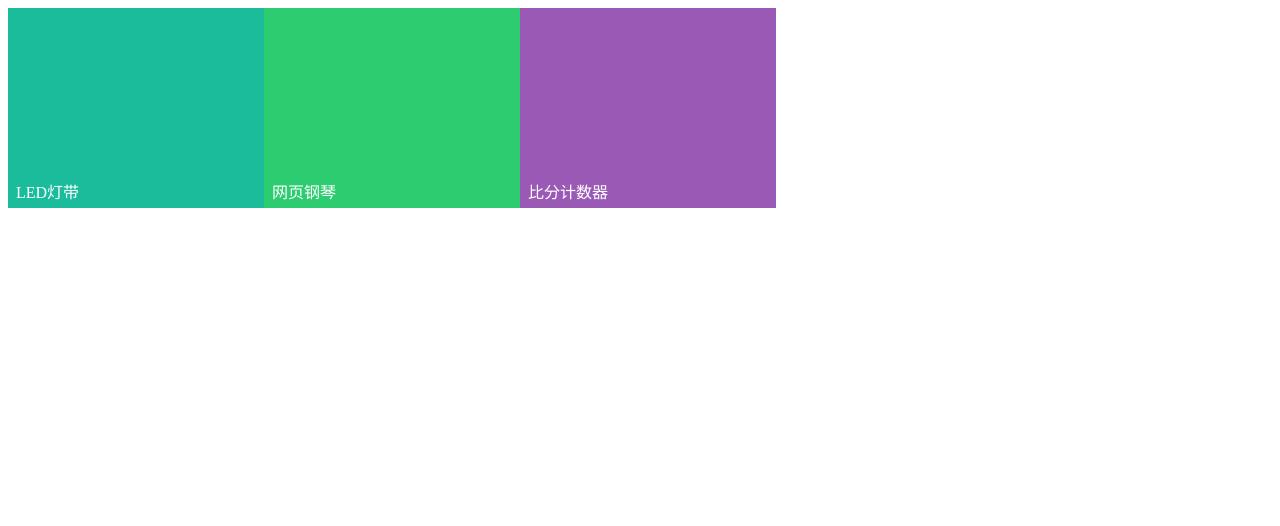
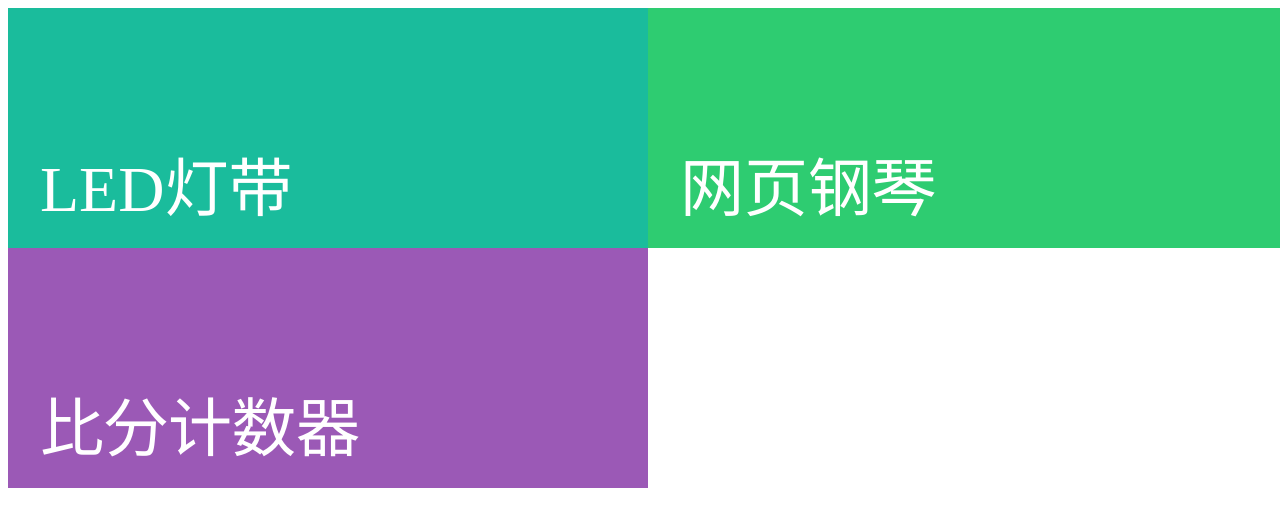
Before and after one commit to sensor-lab/projects-frontend, a plain HTML site: page index.html in a window 1280 px wide. Drawn offline with Linux system fonts and the light colour scheme.

Commit message:
updated font in index.html

```diff
--- a/index.html
+++ b/index.html
@@ -13,8 +13,8 @@
             float: left;
             display: block;
             color: #fff;
-            width: 20%;
-            height: 25%;
+            width: 50%;
+            height: 30%;
             position: relative;
             transition: opacity 0.5s ease;
         }
@@ -23,7 +23,7 @@
         }
         p {
             font-family: 'Carrois Gothic SC';
-            font-size: 1em;
+            font-size: 4em;
             position: absolute;
             bottom: 0;
             padding-left: 0.5em;
```
